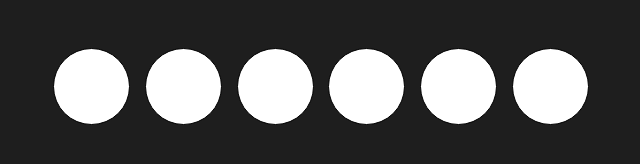
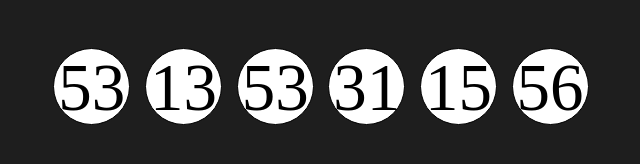
Before and after one commit to rodrigolfranca/rodrigolfranca.github.io, a plain HTML site: page setInterval/index.html in a window 1280 px wide. Shown: the whole page, without its empty margins (319-959 px from the left). Drawn offline with Linux system fonts and the light colour scheme.

Commit message:
Correções

```diff
--- a/setInterval/script.js
+++ b/setInterval/script.js
@@ -1,15 +1,14 @@
 const sorteado = [];
-const interval = setInterval( megaSena() , 1000 );
+const interval = setInterval( megaSena , 1000 );
 
 // Realiza o sorteio //
 function megaSena(){
     let numero = sorteio();
-    while (sorteado.indexOf(numero) != -1) numero = sorteio();
+    if (sorteado.indexOf(numero) != -1) megaSena();
     sorteado.push(numero);
-    console.log("numero"+sorteado.length+": "+numero);
+    document.getElementById("numero"+(sorteado.length-1)).innerHTML = numero;
 
     if (sorteado.length === 6) {
-        console.log('a')
         clearInterval(interval);
     }
 }
--- a/setInterval/style.css
+++ b/setInterval/style.css
@@ -16,4 +16,6 @@ div {
     border: 1px solid black;
     border-radius: 50%;
     background-color: white;
+    font-size: 67px;
+    text-align: center;
 }
```
